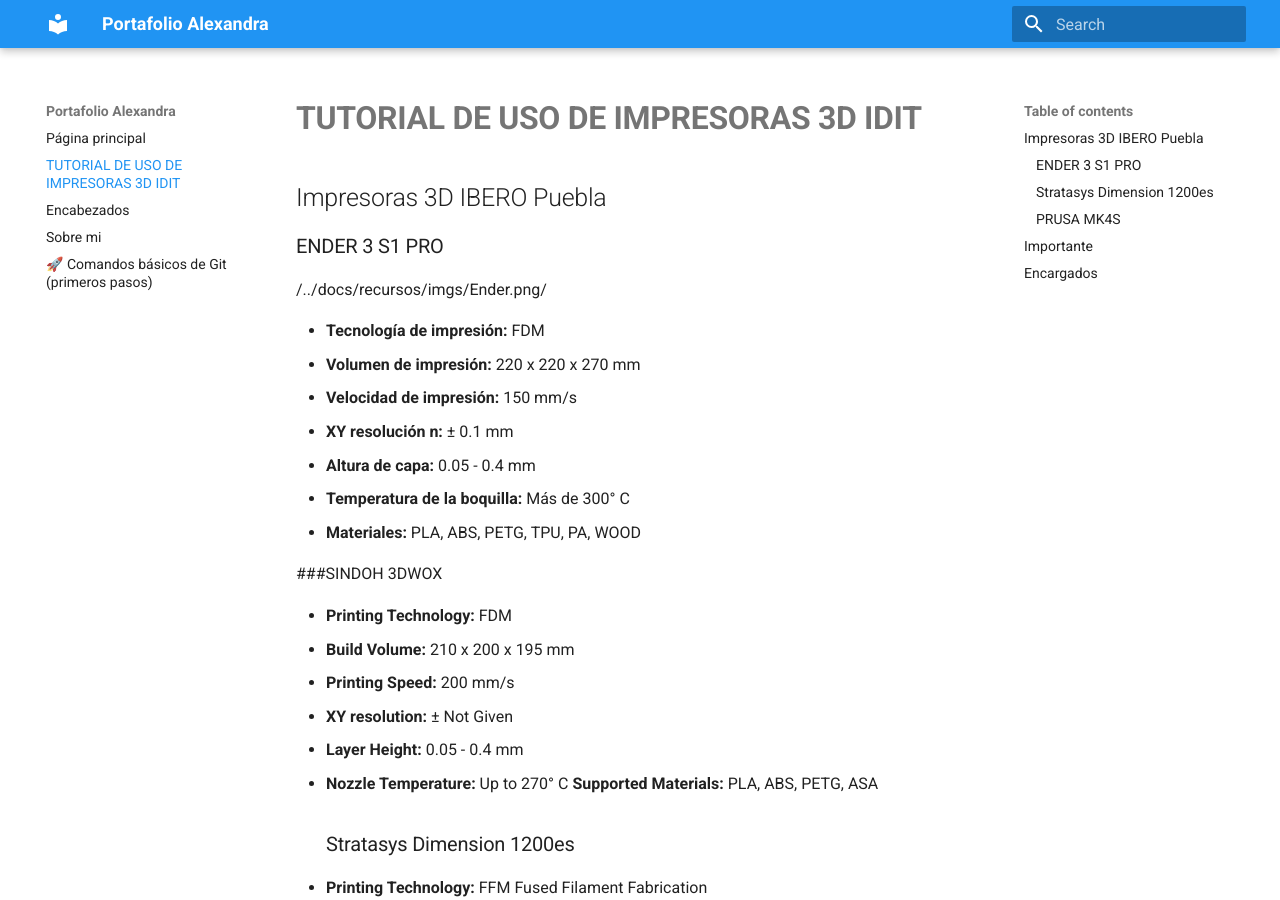
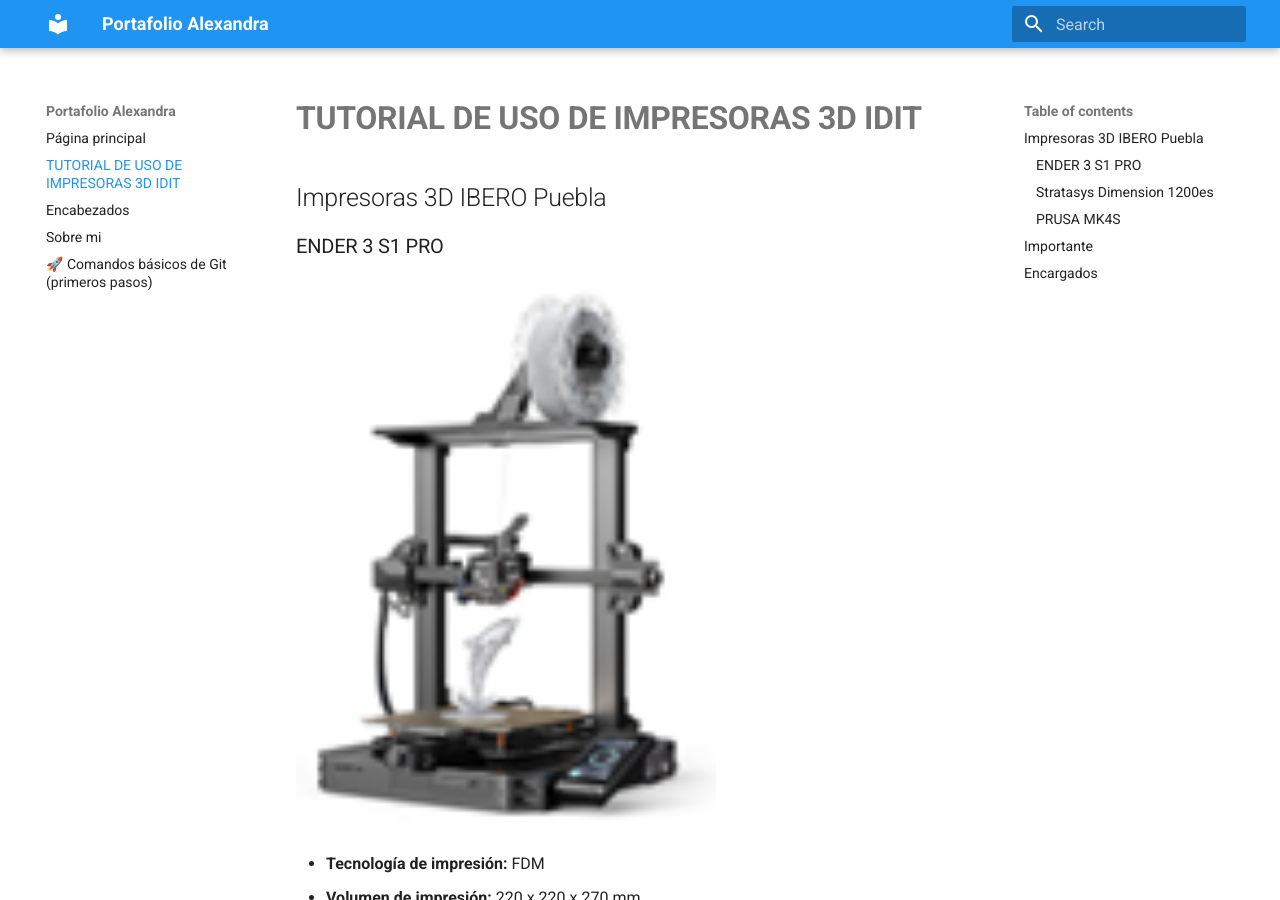
Before and after one commit to alejandragroot-prog/portafolio.iberpue, an MkDocs documentation site: the page built from docs/Tutorial.md, in a window 1280 px wide and 900 px high. Built offline with MkDocs 1.6.1 and Material for MkDocs 9.7.7, drawn with Linux system fonts in a browser that asks for light colours.

Commit message:
Update Tutorial.md

```diff
--- a/docs/Tutorial.md
+++ b/docs/Tutorial.md
@@ -3,7 +3,9 @@
 ##Impresoras 3D IBERO Puebla
 
 ###ENDER 3 S1 PRO
-/../docs/recursos/imgs/Ender.png/
+
+<!-- Control de tamaño usando HTML (cuando se requiera) -->
+<img src="../recursos/imgs/Ender.png" alt="Diagrama del sistema" width="420">
 
   + **Tecnología de impresión:** FDM
   + **Volumen de impresión:** 220 x 220 x 270 mm
```
